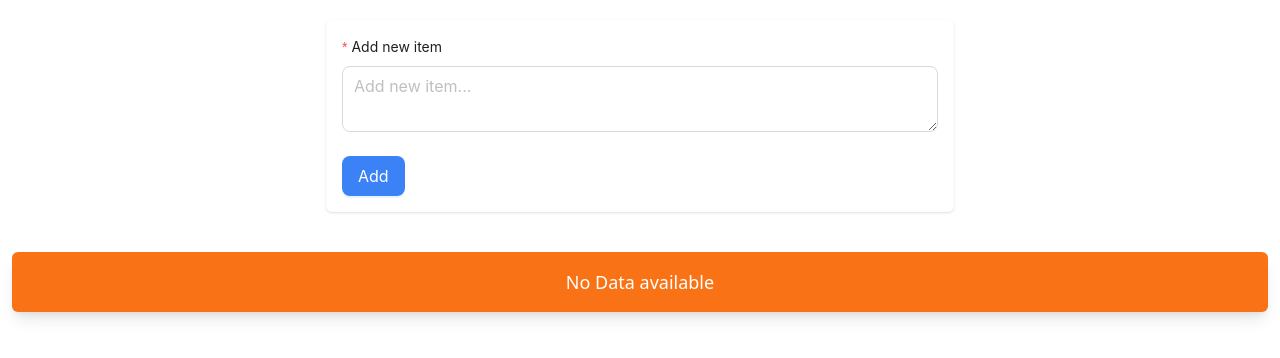
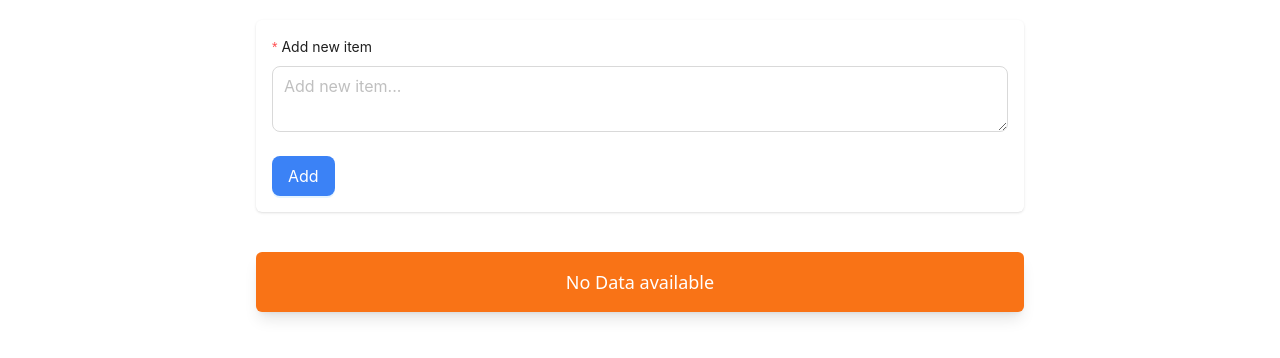
Before and after one commit to musaddekali/my-trello, a Next.js app: page / in a window 1280 px wide. Shown: the top 358 px of the page. Built offline with nearby package versions, Linux system fonts and the light colour scheme.

Commit message:
width fixed

```diff
--- a/src/modules/CheckList/CheckListForm.tsx
+++ b/src/modules/CheckList/CheckListForm.tsx
@@ -8,7 +8,7 @@ type CheckListFormPropType = {
 const CheckListForm = ({ form, addData }: CheckListFormPropType) => {
   return (
     <>
-      <div className="mt-5 w-1/2 mx-auto shadow p-4 rounded-md">
+      <div className="mt-5 w-full mx-auto shadow p-4 rounded-md">
         <Form form={form} onFinish={addData} layout="vertical">
           <Form.Item
             rules={[{ required: true, message: "Please insert some text" }]}
--- a/src/modules/CheckList/index.tsx
+++ b/src/modules/CheckList/index.tsx
@@ -3,19 +3,19 @@ import CheckListForm from "./CheckListForm";
 import CheckLists from "./CheckLists";
 
 const CheckList = () => {
-  const {form, data, addData, updateData } = useCheckList();
+  const { form, data, addData, updateData } = useCheckList();
   return (
     <>
       <div className="container">
-        <CheckListForm form={form} addData={addData}/>
-        <div className="data_list mt-10">
-          <CheckLists updateData={updateData} allData={data} />
+        <div className="flex align-center flex-col max-w-3xl  mx-auto">
+          <CheckListForm form={form} addData={addData} />
+          <div className="data_list mt-10">
+            <CheckLists updateData={updateData} allData={data} />
+          </div>
         </div>
       </div>
     </>
   );
 };
 
-
-
 export default CheckList;
```
